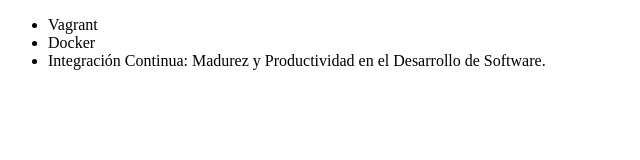
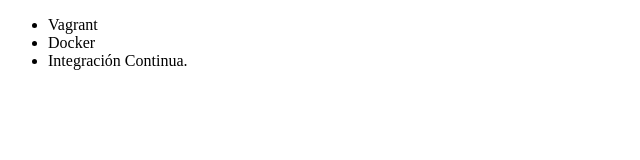
Before and after one commit to DavidVelasco1982/alura-git, a plain HTML site: page index.html in a window 1280 px wide. Shown: the whole page, without its empty margins (0-640 px from the left). Drawn offline with Linux system fonts and the light colour scheme.

Commit message:
Haciendo Modificaciones a la lista de Cursos.

```diff
--- a/index.html
+++ b/index.html
@@ -8,7 +8,7 @@
         <ul>
             <li>Vagrant</li>
             <li>Docker</li>
-            <li>Integración Continua: Madurez y Productividad en el Desarrollo de Software.</li>
+            <li>Integración Continua.</li>
         </ul>
     </body>
 
```
